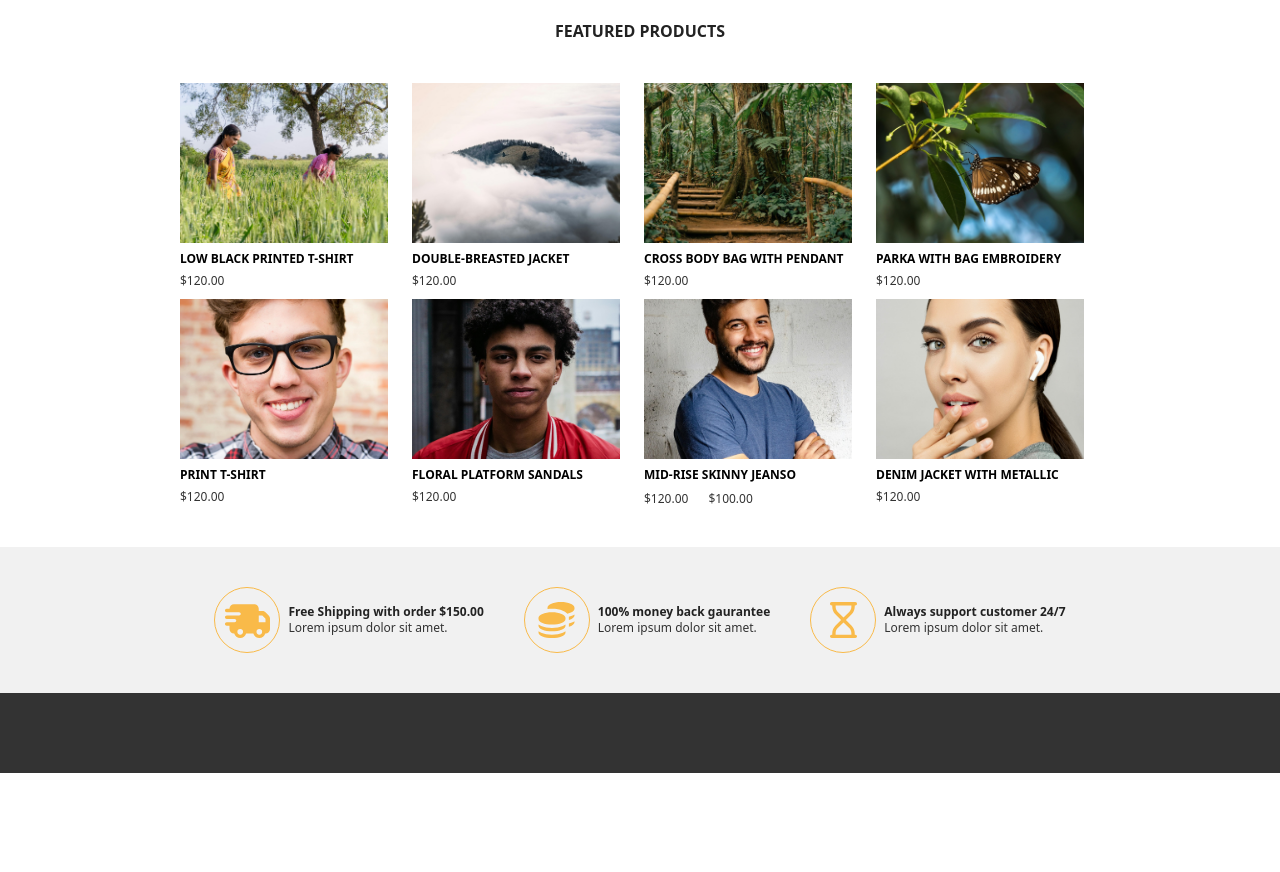
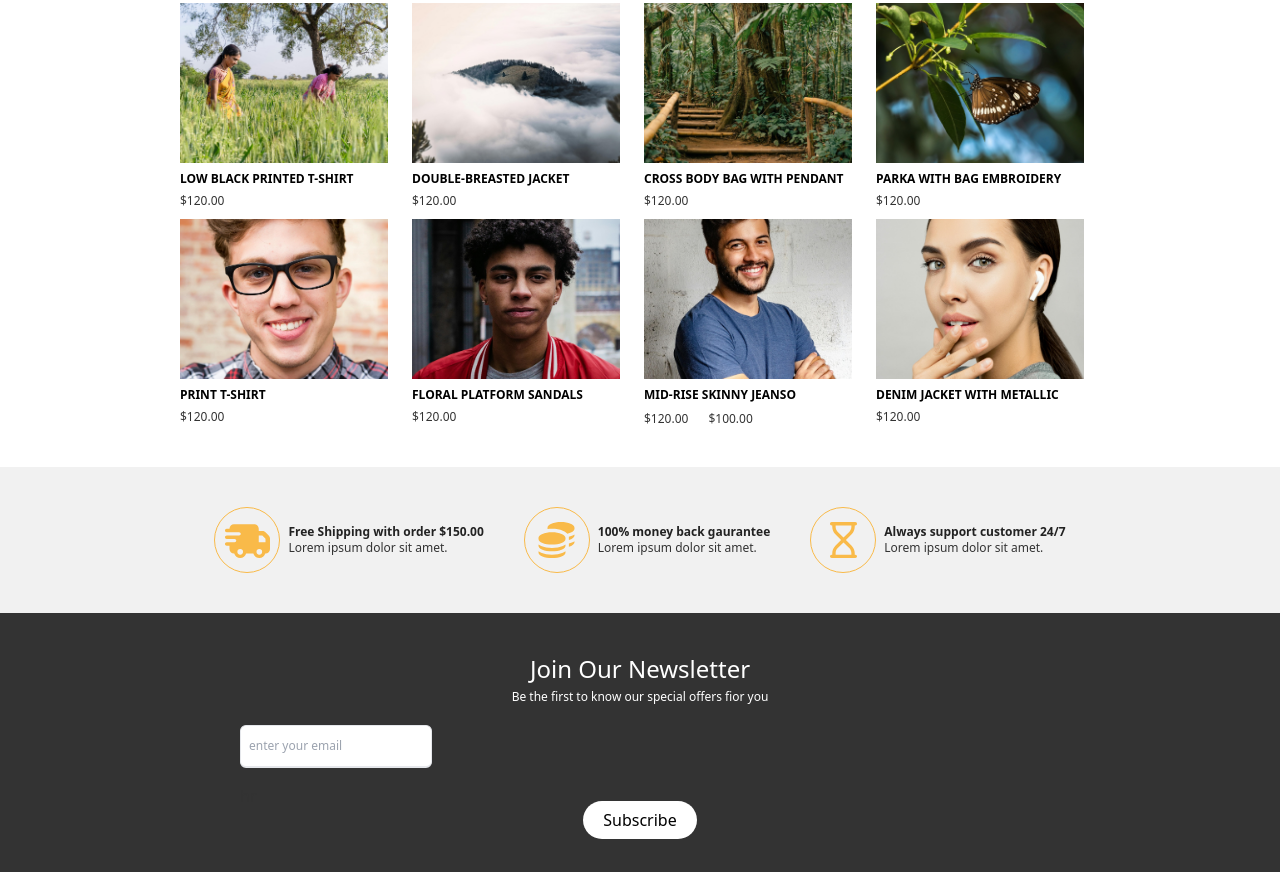
Before and after one commit to StackMena/ecommerce, a website: page index.html in a window 1280 px wide. Shown: the part 377-1249 px from the top of the page. Before the commit the page ends 1150 px from the top, so only its background shows below. Drawn offline with Linux system fonts and the light colour scheme.

Commit message:
fix changes

```diff
--- a/index.html
+++ b/index.html
@@ -9,7 +9,7 @@
         <link rel="stylesheet" href="../../assets/animatecss/animate.css">
         <link rel="stylesheet" href="../../assets/fontawesome/css/all.css">
     </head>
-    <body class="pt-20">
+    <body>
         <div class="bg-secondary">
             <div class="frame">
                 <div class="bg-primary text-primary-color p-5 space-y-4">
@@ -93,7 +93,7 @@
         </div>
         <div class="pt-10">
             <div class="bg-light-color py-10">
-                <div class="frame mobile-padding">
+                <div class="frame mobile-padding md:mobile-padding-mp">
                     <div class="flex md:flex-row md:items-center md:justify-center md:space-x-10 flex-col md:space-y-0 space-y-5">
                         <div  class="flex flex-row items-center justify-start space-x-2">
                             <div class="border border-yellow h-10 w-10 rounded-full p-8 flex items-center justify-center">
@@ -127,7 +127,21 @@
             </div>
         </div>
         <div class="bg-gray-color py-10">
-            <div class=""></div>
+            <div class="flex flex-col items-center justify-center space-y-1 text-primary-color">
+                <h3 class="text-2xl">Join Our Newsletter</h3>
+                <p class="text-xs">Be the first to know our special offers fior you</p>
+            </div>
+            <div class="pt-5 frame pl-20">
+                <form action="">
+                    <input type="text" class="input text-xs text-primary-color" placeholder="enter your email">
+                </form>
+                <div class="pt-4 text-gray-color">hr</div>
+            </div>
+            <div class="text-center">
+                <span class="bg-primary-color btn-md rounded-3xl">
+                    <button>Subscribe</button>
+                </span>
+            </div>
         </div>
 
 
--- a/src/css/input.css
+++ b/src/css/input.css
@@ -88,7 +88,7 @@
 
     /* input style */
     .input {
-        @apply border border-gray-100 focus:ring-1 focus:ring-primary focus:outline-none outline-none focus:border-primary/50 py-3 px-2 rounded-md;
+        @apply border border-b-2 focus:ring-1 focus:ring-primary focus:outline-none outline-none focus:border-primary/50 py-3 px-2 rounded-md;
     }
     /* end of input style */
 
```
Also changed, not shown: src/css/output.css.
